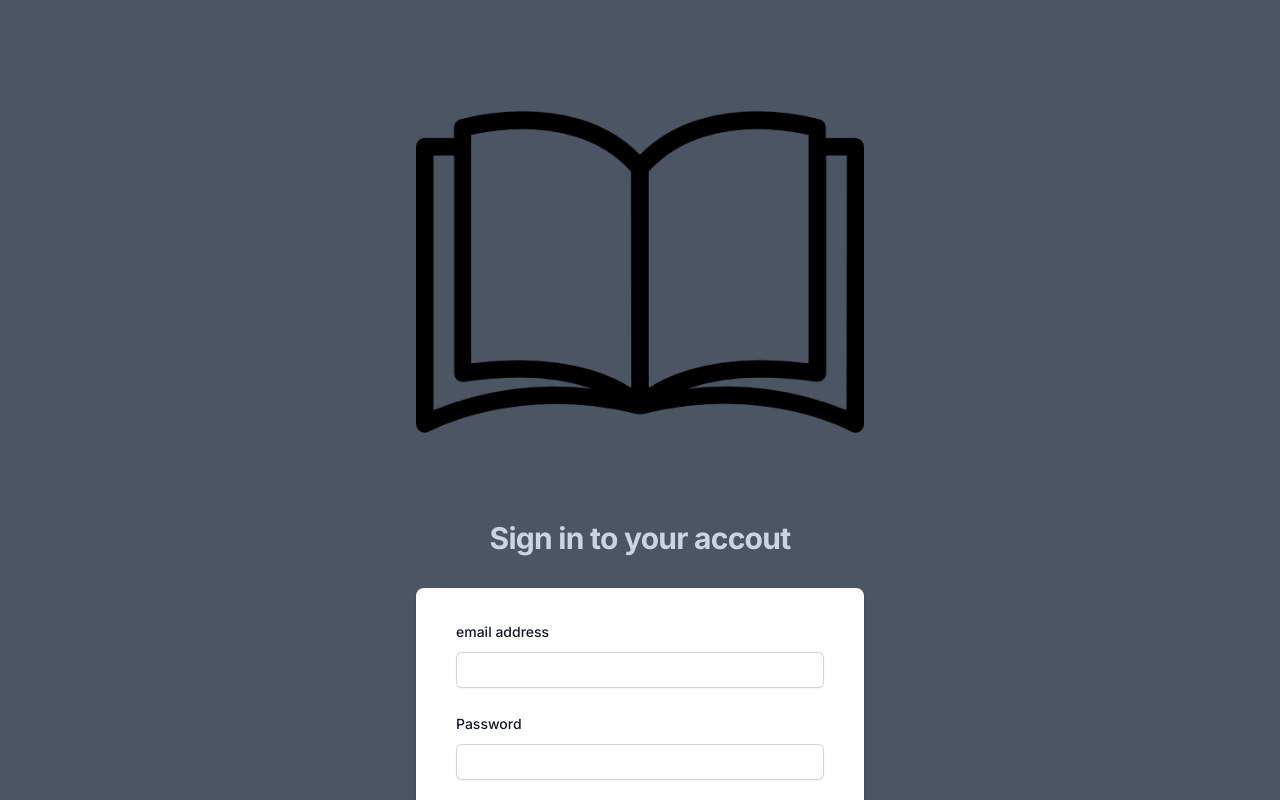
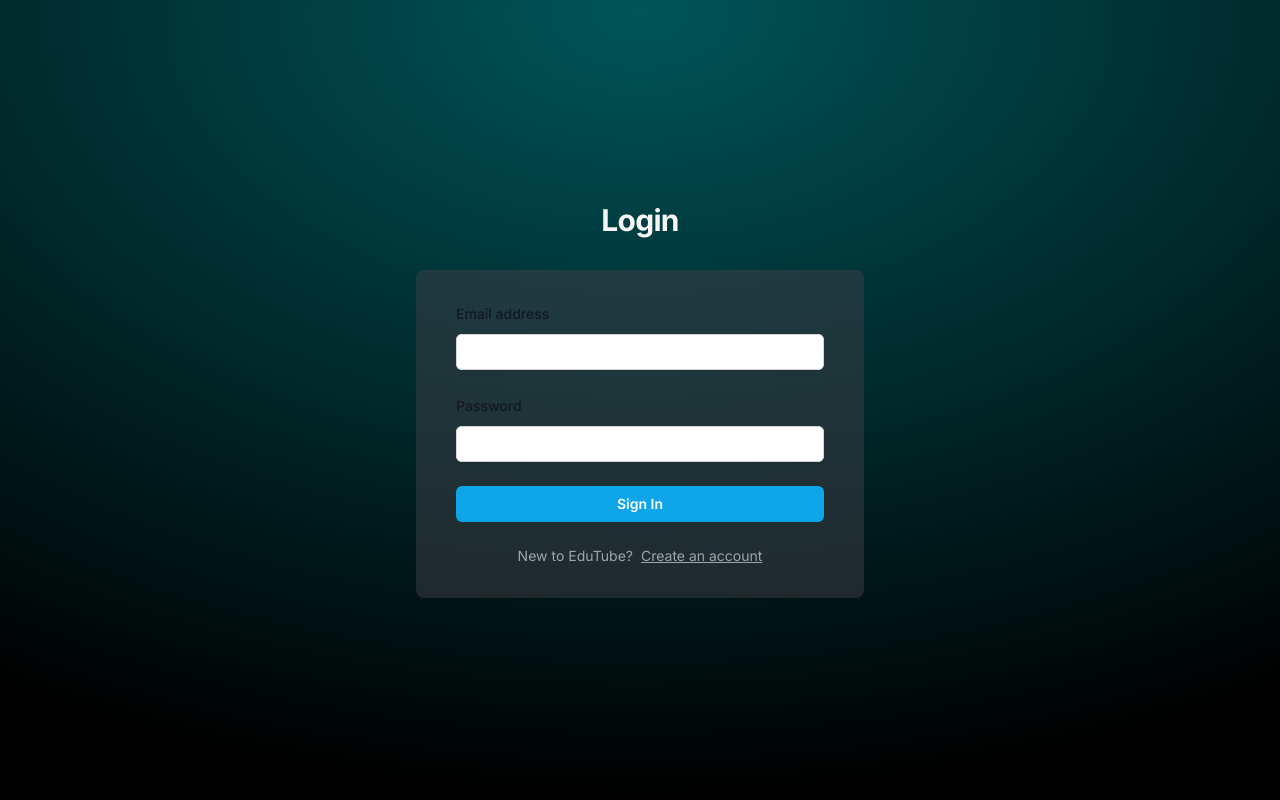
Before and after one commit to eXistC/EduTube, a Next.js app: page / in a window 1280 px wide. Shown: the top 800 px of the page. Built offline with nearby package versions, Linux system fonts and the light colour scheme; no server answers.

Commit message:
Stylize and adjusting the global and Login page 	modified:   app/(browse)/(welcome)/page.tsx 	modified:   app/(browse)/components.tsx/AuthForm.tsx 	modified:   tailwind.config.ts

```diff
--- a/app/(browse)/(welcome)/page.tsx
+++ b/app/(browse)/(welcome)/page.tsx
@@ -13,28 +13,21 @@ export default function Home() {
       py-12
       sm:px-6
       lg:px-8
-      bg-gray-600
+      bg-radial-gradient
     "
   >
     <div className="sm:mx-auto sm:w-full sm:max-w-md">
-      <Image
-        alt="logo"
-        height="48"
-        width="48"
-        className="mx-auto w-auto"
-        src="/assets/logo.png"
-      />
       <h2
           className="
-            mt-6
+            mt-0
             text-center
             text-3xl
             font-bold
             tracking-tight
-            text-slate-300
+            text-neutral-100
           "
         >
-          Sign in to your accout
+          Login
         </h2>
     </div>
     <AuthForm />
--- a/app/(browse)/components.tsx/AuthForm.tsx
+++ b/app/(browse)/components.tsx/AuthForm.tsx
@@ -82,10 +82,9 @@ const AuthForm = () => {
         >
             <div
                 className="
-                    bg-white
+                    bg-zinc-700/50
                     px-4
                     py-8
-                    shadow
                     sm:rounded-lg
                     sm:px-10
                 "
@@ -105,7 +104,7 @@ const AuthForm = () => {
                     )}
                     <Input
                         id="email"
-                        label="email address"
+                        label="Email address"
                         type="email"
                         register={register}
                         errors={errors}
@@ -135,7 +134,7 @@ const AuthForm = () => {
                         text-sm
                         mt-6
                         px-2
-                        text-gray-500
+                        text-neutral-100/60
                     ">
                         <div>
                             {variant === 'LOGIN' ? 'New to EduTube?' : "Already have an account?"}
--- a/tailwind.config.ts
+++ b/tailwind.config.ts
@@ -7,7 +7,11 @@ const config: Config = {
     "./app/**/*.{js,ts,jsx,tsx,mdx}",
   ],
   theme: {
-    extend: {},
+    extend: {
+      backgroundImage: {
+        'radial-gradient': 'radial-gradient(98.49% 98.49% at 50% 1.51%, #005559 0%, #000 100%)'
+      }
+    },
   },
   plugins: [
     require("@tailwindcss/forms")({
@@ -15,4 +19,5 @@ const config: Config = {
     })
   ],
 };
+
 export default config;
```
